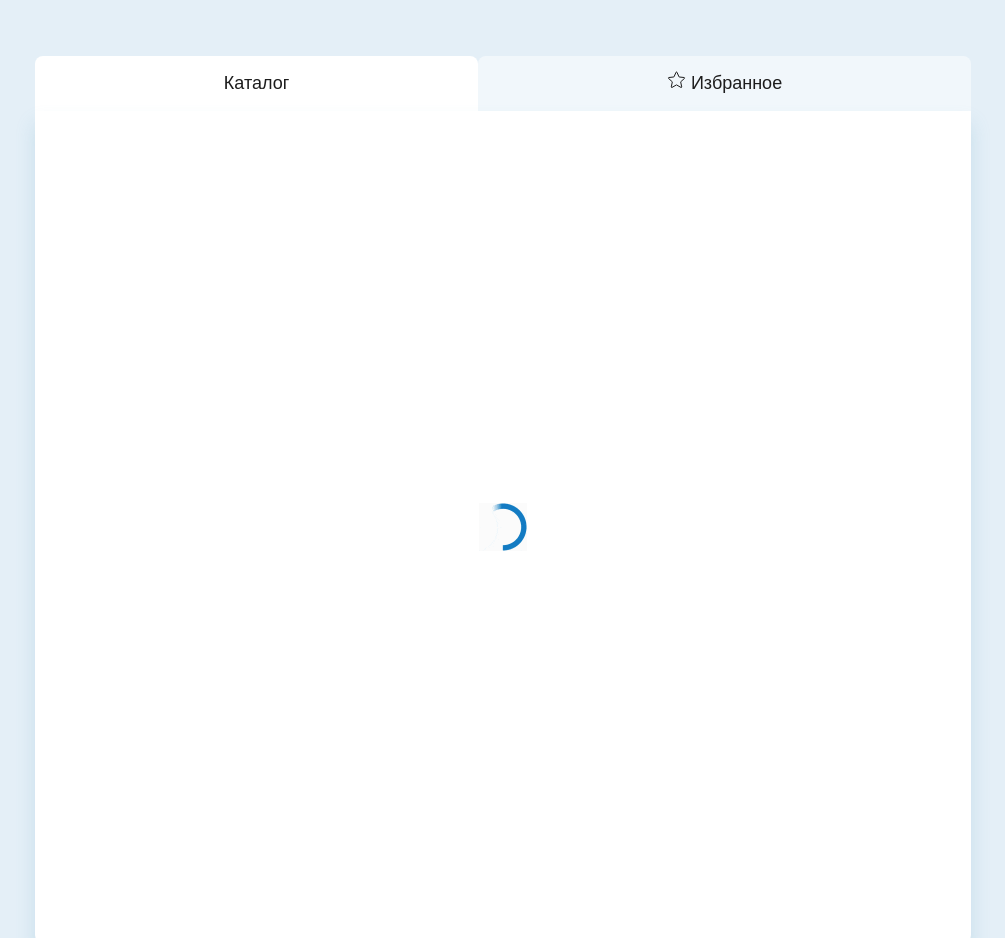
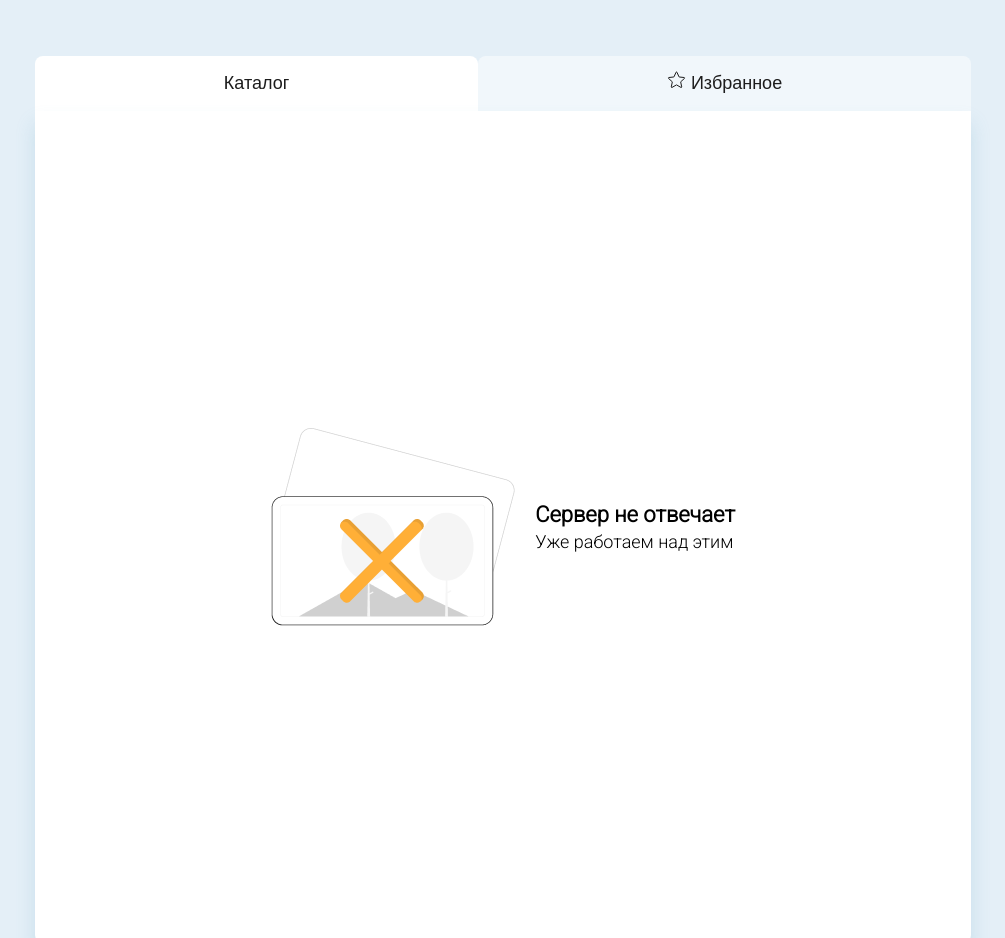
Before and after one commit to vladwizard/PD_junior_frontend, a plain HTML site: page index.html in a window 1280 px wide. Shown: the top 938 px of the page, without its empty margins (137-1142 px from the left). Drawn offline with Linux system fonts and the light colour scheme; no server answers.

Commit message:
js stylisation

```diff
--- a/index.html
+++ b/index.html
@@ -9,8 +9,7 @@
     <link href="https://fonts.googleapis.com/css2?family=Roboto:wght@300&display=swap" rel="stylesheet">
 </head>
 
-<body>
-
+<body class="flexCenter">
     <div id="mainBlock" class="flexColumn">
         <header>
             <button>Каталог</button>
--- a/mainStylesheet.css
+++ b/mainStylesheet.css
@@ -6,8 +6,6 @@ body {
 
     font-family: "Roboto";
     font-style: normal;
-    display: flex;
-    justify-content: center;
     padding: 56px 0;
 }
 * {
--- a/scripts/favoriteList.js
+++ b/scripts/favoriteList.js
@@ -1,5 +1,14 @@
 import { GetCoockieFavoritePhotos } from "./coockie.js";
 import CreateThumbnailPhoto from "./thumbnailPhoto.js";
+
+const errorBlock = `
+<div class="flexRow" style="align-items: center;">
+    <img src="/images/error.png">
+    <div class="flexColumn">
+        <h6 class="flexRow">Сервер не отвечает</h6>
+        <p class="flexRow">Уже работаем над этим</p>
+    </div>
+</div>`
 
 export default function CreateFavoritesList(parent) {
     let container = document.createElement('div')
--- a/scripts/userList.js
+++ b/scripts/userList.js
@@ -1,5 +1,14 @@
 import { GetCoockieFavoritePhotos } from "./coockie.js";
 import CreateThumbnailPhoto from "./thumbnailPhoto.js";
+
+const errorBlock = `
+<div class="flexRow" style="align-items: center;">
+    <img src="/images/error.png">
+    <div class="flexColumn">
+        <h6 class="flexRow">Сервер не отвечает</h6>
+        <p class="flexRow">Уже работаем над этим</p>
+    </div>
+</div>`
 
 export default function CreateUserList(parent) {
     let users = fetch('https://json.medrating.org/users/').then((response) => {
@@ -11,10 +20,12 @@ export default function CreateUserList(parent) {
     users.then((data) => {
         parent.className = ''
         parent.innerHTML = ''
-        parent.className = 'padding: 16px 0'
+        parent.style = 'padding: 16px 0'
 
         data.forEach(user => {
-            let newLine = CreateDropOutLine(user.name, 'h1', 'https://json.medrating.org/albums?userId=' + user.id, (data, parent) => data.forEach(album => {
+            let newLine = CreateDropOutLine(user.name, 'h1', 'https://json.medrating.org/albums?userId=' + user.id,
+
+                (data, parent) => data.forEach(album => {
                     parent.append(CreateDropOutLine(album.title, 'h2', 'https://json.medrating.org/photos?albumId=' + album.id,
                         (data, parent) => {
                             parent.className = 'thumbnailPhotoArea'
@@ -24,16 +35,18 @@ export default function CreateUserList(parent) {
                                 parent.append(photoEl)
                                 photoEl.title = photoData.title
                             })
-                    }))
                         }
-            ));
+                    ))
+                })
+                );
 
             parent.append(newLine)
         })
-    }, error => {
+    })
+
+    users.catch(() => {
         parent.innerHTML = errorBlock
-    }
-    );
+    })
 }
 
 function CreateDropOutLine(innerText, tagText, requestUrl, GenerateContent) {
@@ -61,6 +74,7 @@ function CreateDropOutLine(innerText, tagText, requestUrl, GenerateContent) {
             container.append(dropped)
             dropped.className = 'dropped flexCenter'
             dropped.append(CreateLoadCicle())
+
             let albums = fetch(requestUrl).then((response) => {
                 return response.json();
             })
@@ -70,8 +84,9 @@ function CreateDropOutLine(innerText, tagText, requestUrl, GenerateContent) {
                 dropped.innerHTML = ''
 
                 GenerateContent(data, dropped)
-            }
-                , error => {
+            })
+
+            albums.catch(() => {
                 dropped.innerHTML = errorBlock
             })
         }
@@ -89,3 +104,6 @@ function CreateLoadCicle() {
     cicle.src = './images/ezgif-6-72ed6200d8f7.gif'
     return cicle
 }
+function asd() {
+    return new Promise((resolve, reject) => { return reject() })
+}
```
Lines whose indentation alone changed are shown as unchanged.
